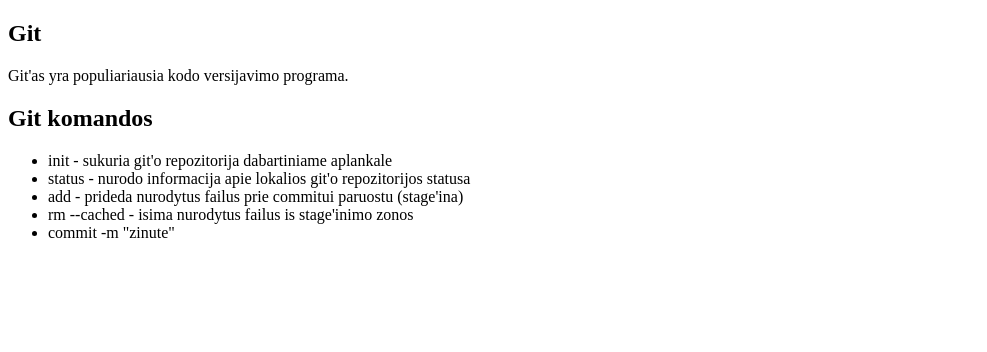
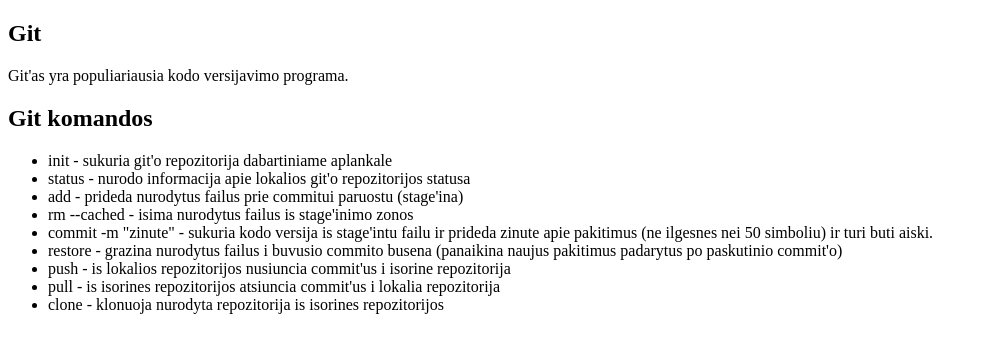
Before and after one commit to VeeK9/git-ir-github, a plain HTML site: page 41 paskaita - 02.15 - git ir github/index.html in a window 1280 px wide. Shown: the whole page, without its empty margins (0-987 px from the left). Drawn offline with Linux system fonts and the light colour scheme.

Commit message:
papildytas komandu sarasas

```diff
--- a/41 paskaita - 02.15 - git ir github/index.html
+++ b/41 paskaita - 02.15 - git ir github/index.html
@@ -21,7 +21,11 @@
                 <li>status - nurodo informacija apie lokalios git'o repozitorijos statusa</li>
                 <li>add - prideda nurodytus failus prie commitui paruostu (stage'ina)</li>
                 <li>rm --cached - isima nurodytus failus is stage'inimo zonos</li>
-                <li>commit -m "zinute"</li>
+                <li>commit -m "zinute" - sukuria kodo versija is stage'intu failu ir prideda zinute apie pakitimus (ne ilgesnes nei 50 simboliu) ir turi buti aiski.</li>
+                <li>restore - grazina nurodytus failus i buvusio commito busena (panaikina naujus pakitimus padarytus po paskutinio commit'o)</li>
+                <li>push - is lokalios repozitorijos nusiuncia commit'us i isorine repozitorija</li>
+                <li>pull - is isorines repozitorijos atsiuncia commit'us i lokalia repozitorija</li>
+                <li>clone - klonuoja nurodyta repozitorija is isorines repozitorijos</li>
             </ul>
         </section>
     </main>
```
